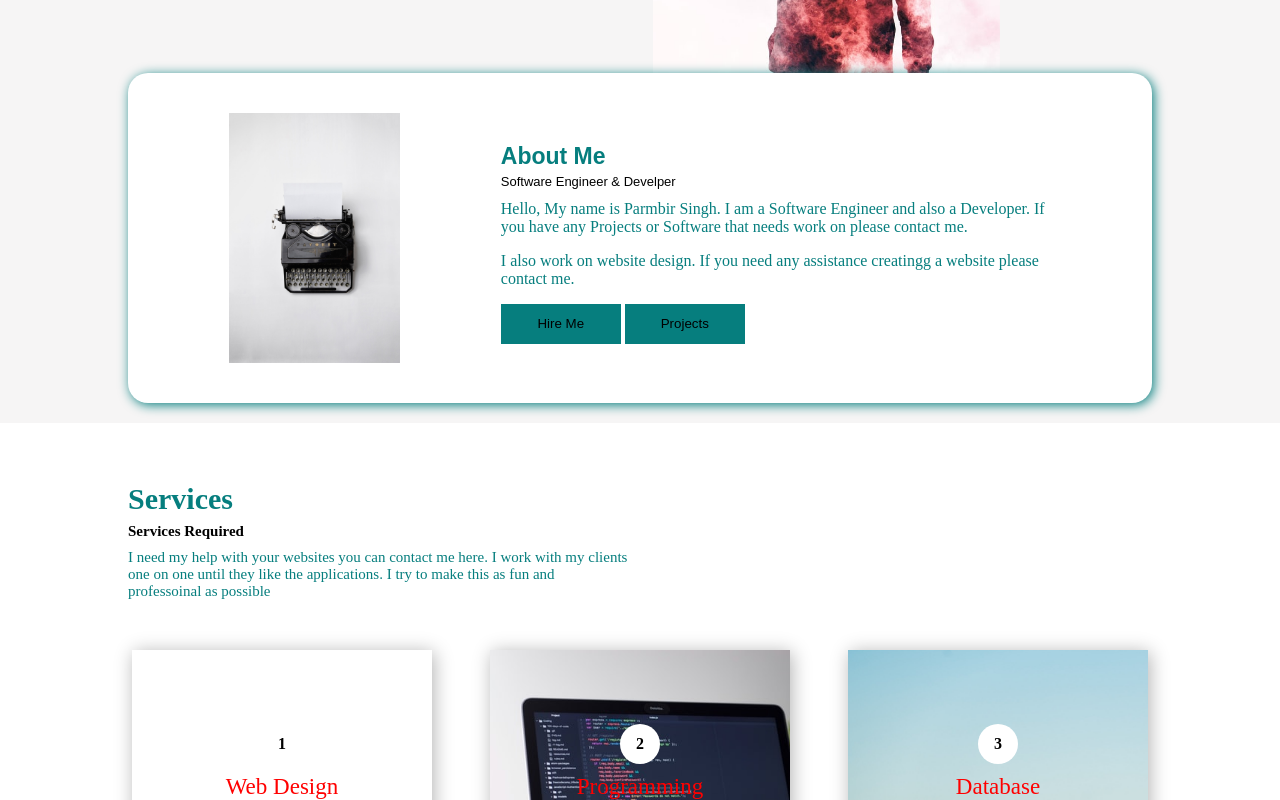
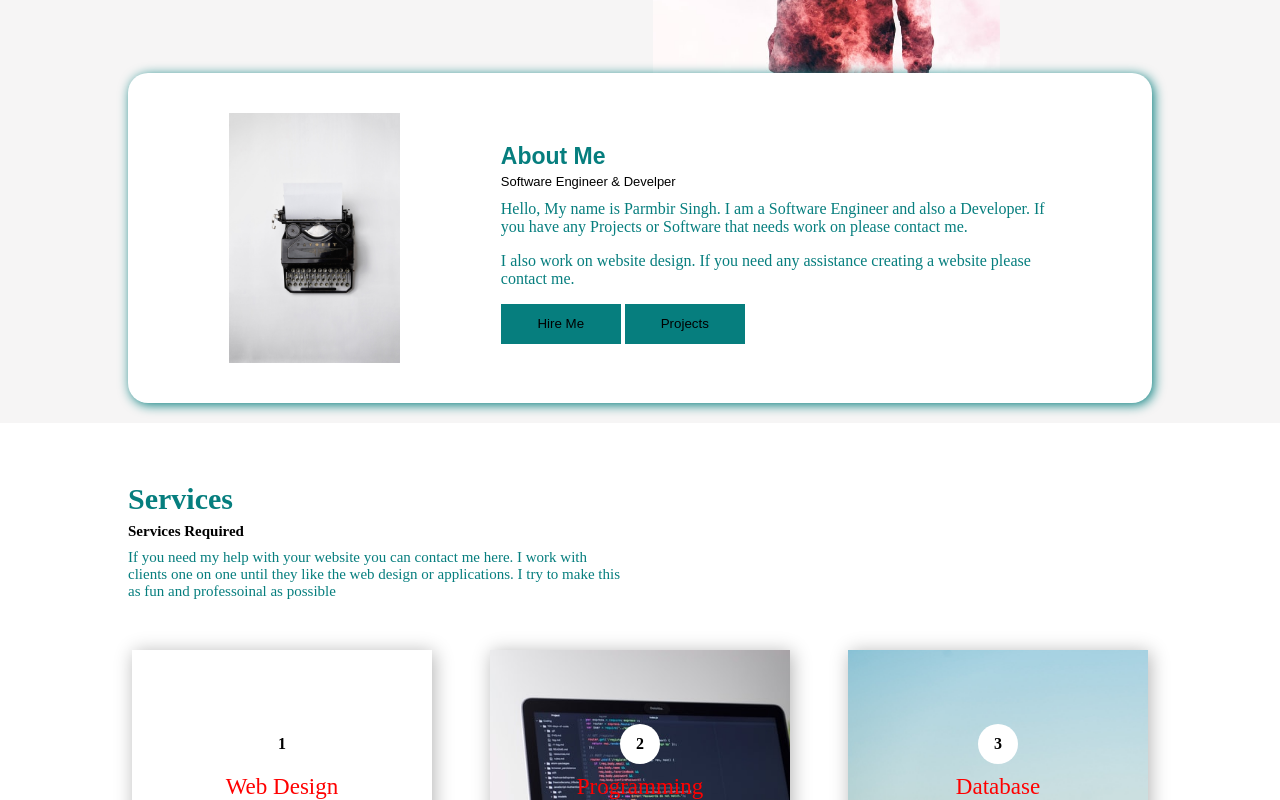
Before and after one commit to AkQuik559/AkQuik559.github.io, a plain HTML site: page Index.html in a window 1280 px wide. Shown: the part 597-1397 px from the top of the page. Drawn offline with Linux system fonts and the light colour scheme.

Commit message:
Word Errors
Fixed some Missed spelling

```diff
--- a/Index.html
+++ b/Index.html
@@ -53,7 +53,7 @@
             <p>Software Engineer & Develper</p>
             <p>Hello, My name is Parmbir Singh. I am a Software Engineer and also a Developer. If you have any Projects
                 or Software that needs work on please contact me.</p>
-            <p>I also work on website design. If you need any assistance creatingg a website please contact me.</p>
+            <p>I also work on website design. If you need any assistance creating a website please contact me.</p>
             <!-- button -->
             <button>Hire Me</button>
             <button>Projects</button>
@@ -66,8 +66,8 @@
         <div class="services-text">
             <p>Services</p>
             <p>Services Required</p>
-            <p>I need my help with your websites you can contact me here. I work with my clients one on one until they
-                like the applications.
+            <p>If you need my help with your website you can contact me here. I work with clients one on one until they
+                like the web design or applications.
                 I try to make this as fun and professoinal as possible</p>
         </div>
         <!-- Box -->
```
